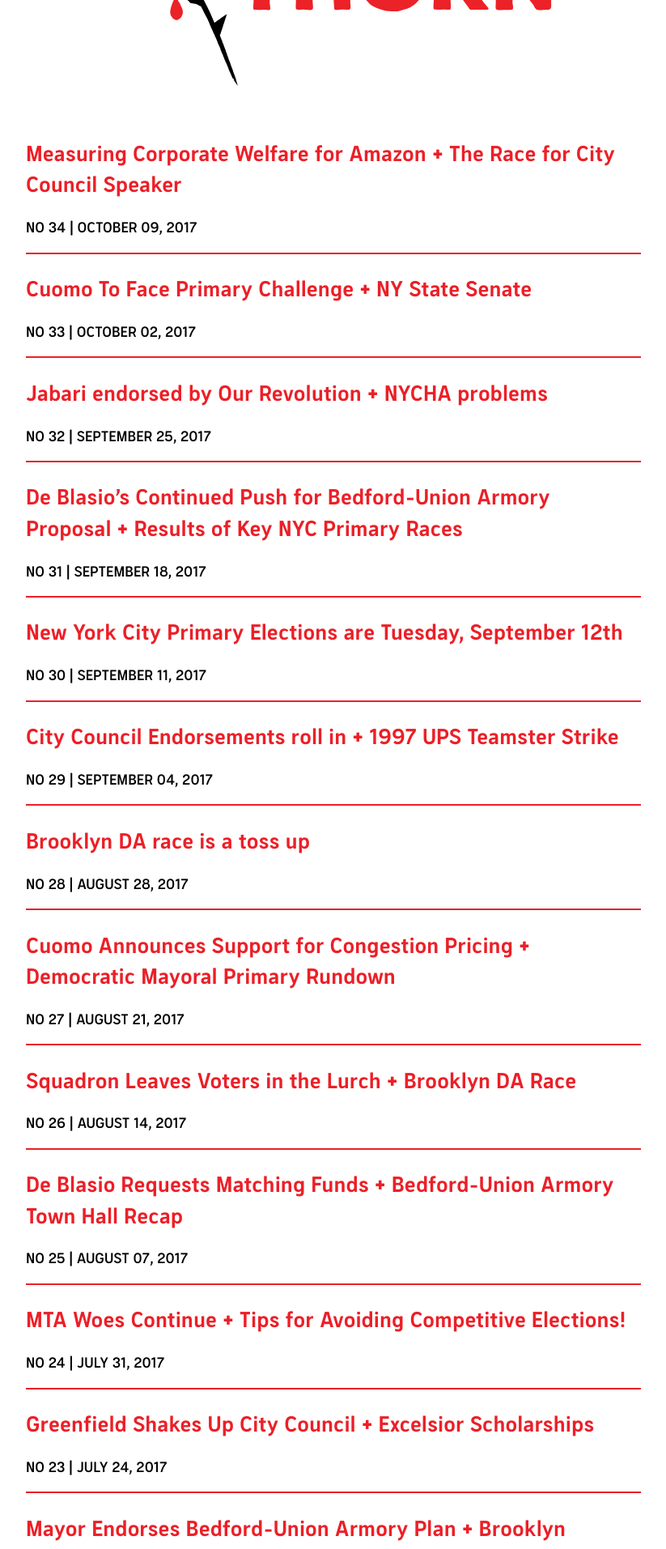
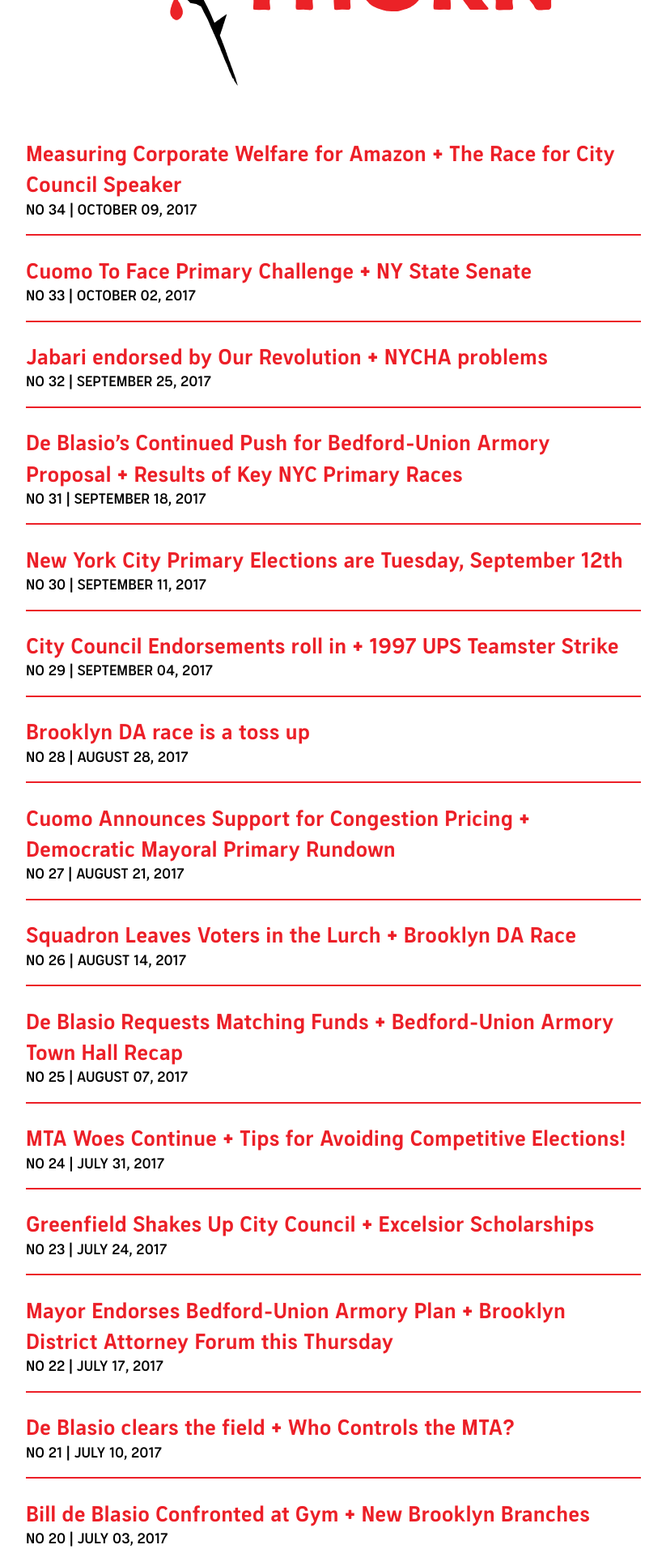
Before and after one commit to nycdsa/the-thorn, a Jekyll site: the page built from src/archive.html, in a window 1280 px wide. Shown: the part 396-2309 px from the top of the page at 81% size, without its empty margins (228-1051 px from the left). Built offline with Jekyll 4.4.1, drawn with Linux system fonts in a browser that asks for light colours.

Commit message:
Update _archive.scss

```diff
--- a/src/_sass/global/_archive.scss
+++ b/src/_sass/global/_archive.scss
@@ -14,3 +14,7 @@
     justify-content: space-between;
     text-transform: uppercase;
 }
+
+.archive-title {
+  margin-bottom: 0em;
+}
```
